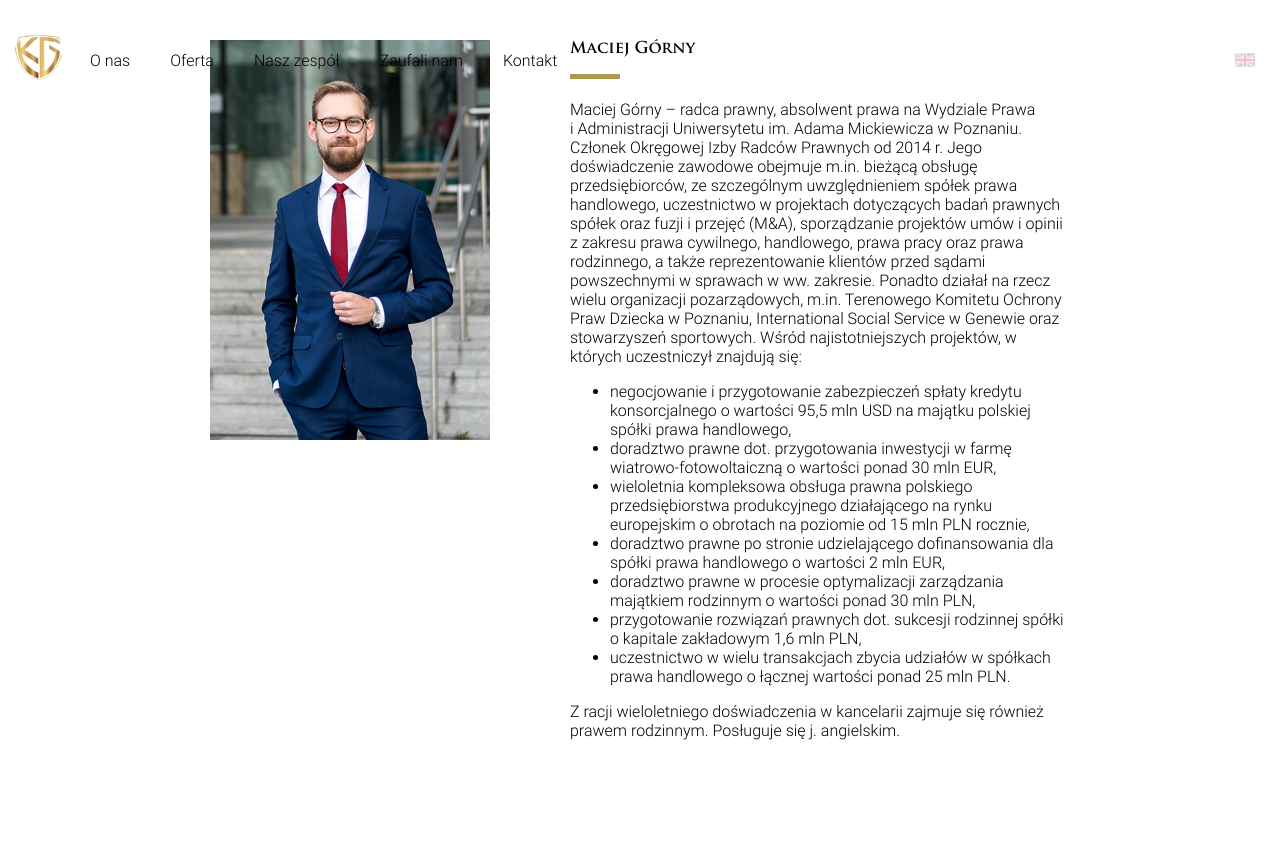
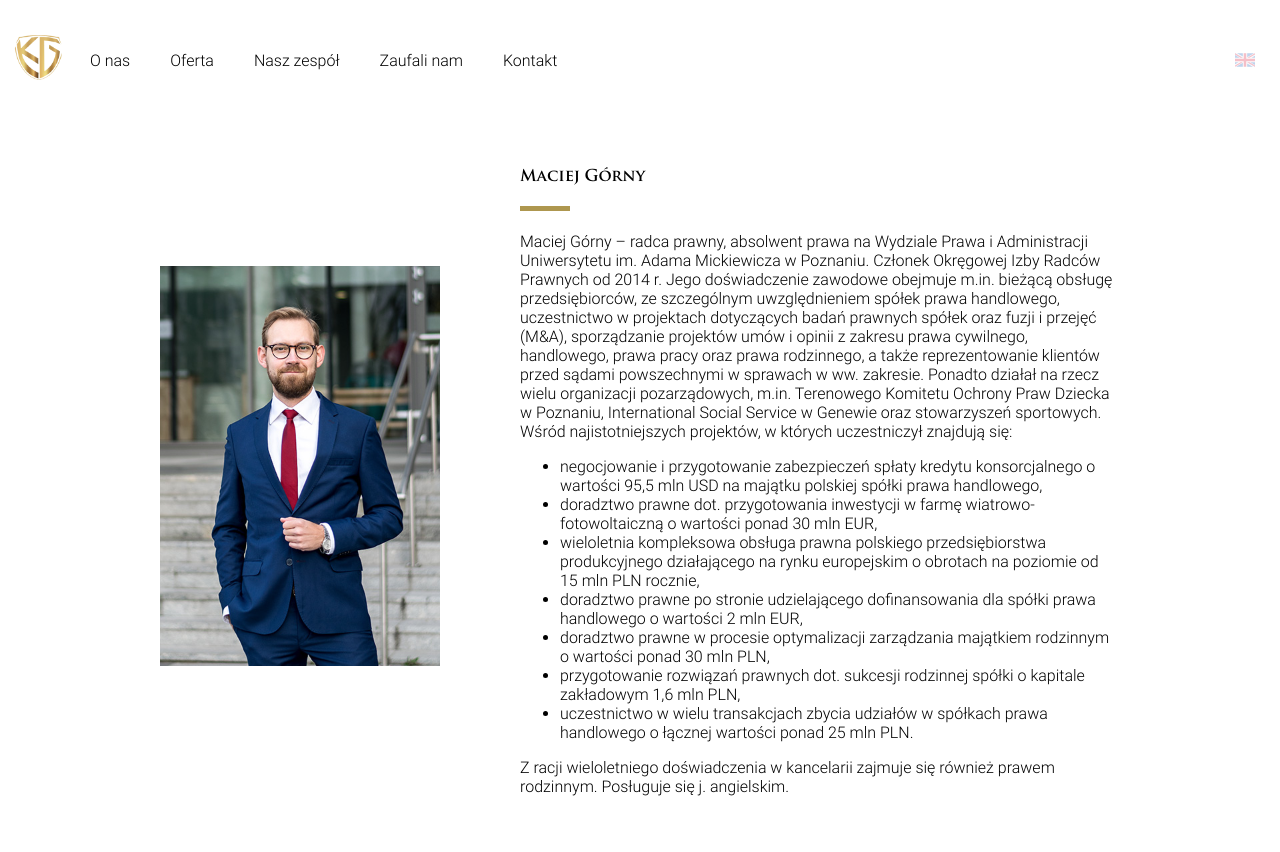
Before and after one commit to AdamKniec/kancelaria, a web app: file maciej-gorny.html in a window 1280 px wide. Before the commit the page ends 740 px from the top, so only its background shows below. Run offline with its HTML, style and script files only (its server is not run), Linux system fonts and the light colour scheme.

Commit message:
changing the styles and adding a map

```diff
--- a/maciej-gorny.html
+++ b/maciej-gorny.html
@@ -9,7 +9,7 @@
     <link rel="stylesheet" href="owlcarousel/dist/assets/owl.carousel.min.css">
     <link rel="stylesheet" href="owlcarousel/dist/assets/owl.theme.default.min.css">
 </head>
-<body>
+<body class="employeeSubpage">
     <header id="start">
         <nav class="navbar">
             <a href="#start">
@@ -39,7 +39,7 @@
                     Adama Mickiewicza w Poznaniu. Członek Okręgowej Izby Radców Prawnych od 2014 r.
                     Jego doświadczenie zawodowe obejmuje m.in. bieżącą obsługę przedsiębiorców, ze szczególnym
                     uwzględnieniem spółek prawa handlowego, uczestnictwo w projektach dotyczących badań prawnych
-                    spółek oraz fuzji i przejęć (M&amp;A), sporządzanie projektów umów i opinii z zakresu prawa cywilnego,
+                    spółek oraz fuzji i przejęć (M&A), sporządzanie projektów umów i opinii z zakresu prawa cywilnego,
                     handlowego, prawa pracy oraz prawa rodzinnego, a także reprezentowanie klientów przed sądami
                     powszechnymi w sprawach w ww. zakresie. Ponadto działał na rzecz wielu organizacji
                     pozarządowych, m.in. Terenowego Komitetu Ochrony Praw Dziecka w Poznaniu, International Social
@@ -65,6 +65,11 @@
                     Posługuje się j. angielskim.
             </p>
         </div>
+        <!-- <div class="secondaryDescription">
+            <p></p>
+            <ul></ul>
+            <p></p>
+        </div> -->
     </div>
     <script src="script.js"></script>
 </body>
--- a/michal-koczan.html
+++ b/michal-koczan.html
@@ -9,7 +9,7 @@
     <link rel="stylesheet" href="owlcarousel/dist/assets/owl.carousel.min.css">
     <link rel="stylesheet" href="owlcarousel/dist/assets/owl.theme.default.min.css">
 </head>
-<body>
+<body class="employeeSubpage">
     <header id="start">
         <nav class="navbar">
             <a href="#start">
--- a/sass/css/style.css
+++ b/sass/css/style.css
@@ -121,7 +121,8 @@ body {
       body .aboutUs .contentContainer .description {
         max-width: 800px;
         margin-bottom: 50px;
-        font-family: 'Roboto-Light', 'sans-serif'; }
+        font-family: 'Roboto-Light', 'sans-serif';
+        padding: 10px; }
         body .aboutUs .contentContainer .description .boldIntro {
           font-family: 'Roboto-Regular', 'sans-serif';
           font-size: 1.7rem; }
@@ -350,7 +351,8 @@ body {
   body .partners {
     display: flex;
     flex-direction: column;
-    align-items: center; }
+    align-items: center;
+    padding-bottom: 5%; }
     body .partners h3 {
       color: #1b2540;
       font-size: 1.8rem;
@@ -371,6 +373,9 @@ body {
           body .partners .owl-carousel .sliderItem img:hover {
             transition: 1s;
             filter: grayscale(0%); }
+  body .mapContainer {
+    width: 100%;
+    height: 350px; }
   body footer {
     background-color: #1b2540;
     color: white;
@@ -443,6 +448,10 @@ body {
 @media only screen and (max-width: 768px) {
   body header .navbar ul {
     display: none; }
+  body .aboutUs .contentContainer .values {
+    justify-content: left; }
+    body .aboutUs .contentContainer .values figure {
+      max-width: inherit; }
   body .partners .owl-carousel .sliderItem {
     width: auto; }
   body .offer .intro .offerDescription {
@@ -463,40 +472,44 @@ body {
 @media only screen and (min-width: 1600px) {
   body header .heroBanner {
     height: 80vh; } }
-.employeeDetails {
+.employeeSubpage header .navbar ul li a {
+  color: black; }
+.employeeSubpage .employeeDetails {
   display: flex;
+  align-items: center;
   justify-content: center; }
-  .employeeDetails div {
+  .employeeSubpage .employeeDetails div {
     padding: 40px; }
-  .employeeDetails img {
-    height: 400px; }
-  .employeeDetails .employeeDescription {
-    max-width: 500px; }
-    .employeeDetails .employeeDescription h4 {
+  .employeeSubpage .employeeDetails img {
+    height: 400px;
+    margin-top: 30%; }
+  .employeeSubpage .employeeDetails .employeeDescription {
+    max-width: 600px;
+    margin-top: 10%; }
+    .employeeSubpage .employeeDetails .employeeDescription h4 {
       font-family: 'TrajanPro-Bold';
       position: relative;
       display: flex;
       padding-bottom: 4%;
       margin-top: 0; }
-      .employeeDetails .employeeDescription h4:after {
+      .employeeSubpage .employeeDetails .employeeDescription h4:after {
         content: '';
         position: absolute;
         background-color: #ae974f;
         height: 5px;
         bottom: 0;
         width: 50px; }
-
-@media (max-width: 950px) {
-  .employeeDetails {
+@media (max-width: 1000px) {
+  .employeeSubpage .employeeDetails {
     flex-direction: column;
     justify-content: center;
     align-items: center; }
-    .employeeDetails .employeeDescription {
+    .employeeSubpage .employeeDetails .employeeDescription {
       display: flex;
       flex-direction: column;
       justify-content: center;
       align-items: center; }
-      .employeeDetails .employeeDescription h4 {
+      .employeeSubpage .employeeDetails .employeeDescription h4 {
         justify-content: center; } }
 
 /*# sourceMappingURL=style.css.map */
--- a/sass/scss/style.scss
+++ b/sass/scss/style.scss
@@ -159,6 +159,7 @@ body {
                 max-width: 800px;
                 margin-bottom: 50px;
                 font-family: 'Roboto-Light', 'sans-serif';
+                padding: 10px;
                 .boldIntro {
                     font-family: 'Roboto-Regular', 'sans-serif';
                     font-size: 1.7rem;
@@ -448,6 +449,7 @@ body {
         display: flex;
         flex-direction: column;
         align-items: center;
+        padding-bottom: 5%;
         h3 {
             // color: #ae974f;
             color: #1b2540;
@@ -479,6 +481,10 @@ body {
                 }
             }
         }
+    }
+    .mapContainer {
+        width: 100%;
+        height: 350px;
     }
     footer {
         background-color: #1b2540;
@@ -608,6 +614,17 @@ body {
                 }
             }
         }
+        .aboutUs {
+            .contentContainer {
+                .values {
+                    justify-content: left;
+                    figure {
+                        max-width: inherit;
+                    }
+                }
+            }
+
+        }
         .partners {
             .owl-carousel {
                 .sliderItem {
@@ -663,19 +680,31 @@ body {
 
 
 
+    //Styles for employee page
+    .employeeSubpage {
+        header {
+            .navbar {
+                // position: absolute;
+                ul li a {
+                    color: black;
+                }
+            }
+        }
 
         .employeeDetails {
             display: flex;
+            align-items: center;
             justify-content: center;
             div {
                 padding: 40px;
             }
             img {
                 height: 400px;
-
+                margin-top: 30%;
             }
             .employeeDescription {
-            max-width: 500px;
+                max-width: 600px;
+                margin-top: 10%;
                 h4 {
                     font-family: 'TrajanPro-Bold';
                     position: relative;
@@ -696,7 +725,7 @@ body {
         }
 
     //EMPLOYEE PAGE MEDIA QUERIES
-@media (max-width: 950px) {
+    @media (max-width: 1000px) {
             // .navbar ul {
             //     display: none;
             // }
@@ -715,5 +744,5 @@ body {
                 }
             }
 
-
     }
+    }
--- a/script.js
+++ b/script.js
@@ -40,3 +40,38 @@
         }
     })
 }());
+// Map handler
+(function(){
+    var map = L.map('mapContainer').setView([52.410090,16.933470], 18);
+
+    L.tileLayer('https://{s}.tile.openstreetmap.org/{z}/{x}/{y}.png', {
+    attribution: '&copy; <a href="https://www.openstreetmap.org/copyright">OpenStreetMap</a> contributors'
+}).addTo(map);
+
+L.marker([52.410090,16.933470]).addTo(map)
+    .bindPopup("<img src=imgs/entrance.jpg alt = Zdjęcie wejcia style=width:200px; height: 200px;/>")
+    .openPopup();
+}());
+
+//Smooth scroll
+(function($) {
+    $(document).ready(function(){
+        $("a").on('click', function(event) {
+            if (this.hash !== "") {
+                event.preventDefault();
+
+                var hash = this.hash;
+                var targetOffset = $(hash).offset().top - 80;
+                if(hash ==="#aboutUs"){
+                    targetOffset += 80;
+                }
+
+                $('html, body').animate({
+                    scrollTop: targetOffset
+                }, 800, function(){
+
+                });
+            }
+        });
+    });
+    })(jQuery);
```
Also changed, not shown: index.html (+12 -0 lines), imgs/entrance.jpg (added), 1 other file. Lines whose indentation alone changed are shown as unchanged.
